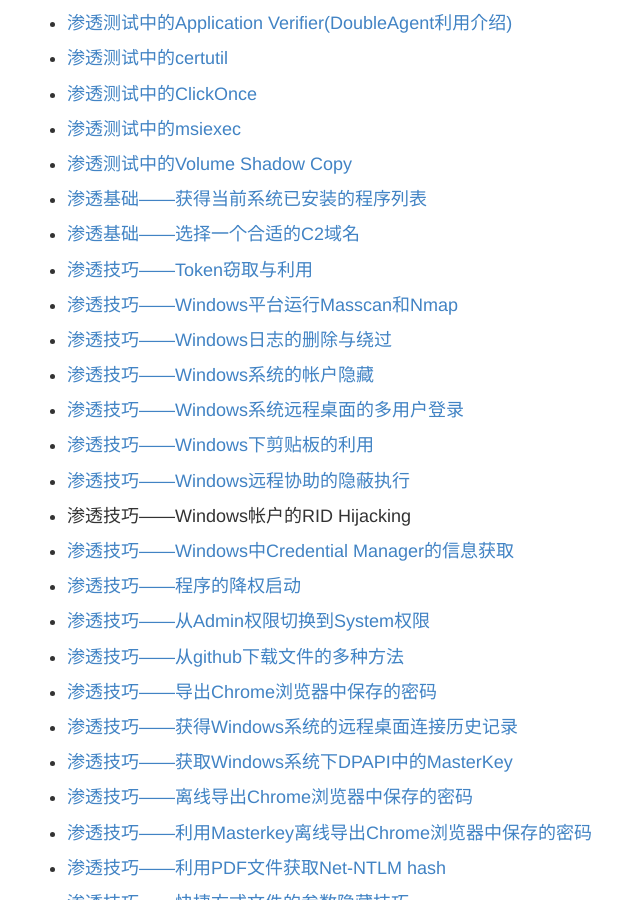
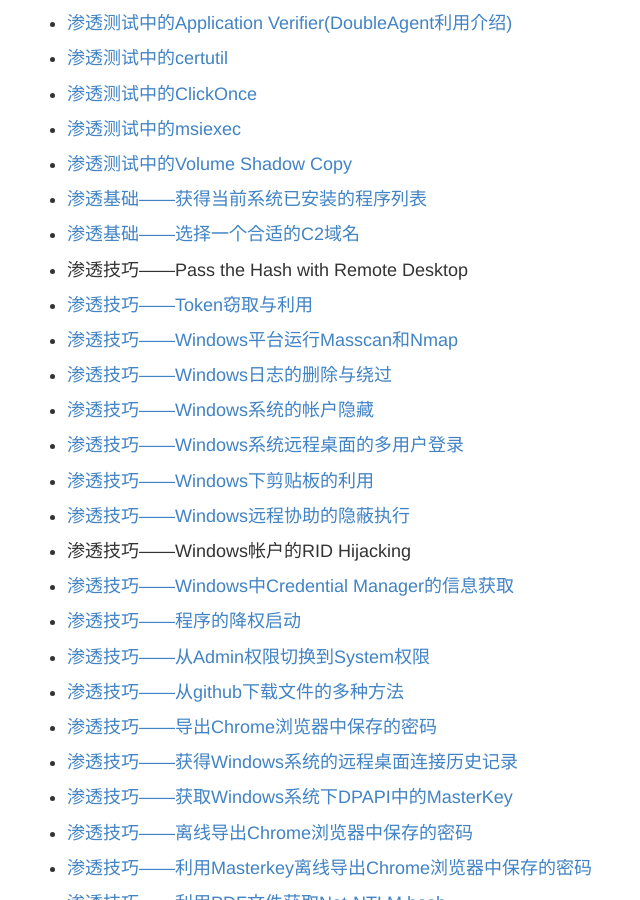
Before and after one commit to 3gstudent/backup-3gstudent.github.io, a Jekyll site: the page built from about.md, in a window 1280 px wide and 900 px high, scrolled down 4783 px. Shown: the whole window, without its empty margins (243-883 px from the left). Built offline with Jekyll 4.4.1, drawn with Linux system fonts in a browser that asks for light colours.

Commit message:
Update about.md

```diff
--- a/about.md
+++ b/about.md
@@ -317,6 +317,9 @@ Github:   [3gstudent](https://github.com/3gstudent)
  [渗透基础——选择一个合适的C2域名](https://3gstudent.github.io/3gstudent.github.io/%E6%B8%97%E9%80%8F%E5%9F%BA%E7%A1%80-%E9%80%89%E6%8B%A9%E4%B8%80%E4%B8%AA%E5%90%88%E9%80%82%E7%9A%84C2%E5%9F%9F%E5%90%8D/)
 
 -
+ 渗透技巧——Pass the Hash with Remote Desktop
+
+-
  [渗透技巧——Token窃取与利用](https://3gstudent.github.io/3gstudent.github.io/%E6%B8%97%E9%80%8F%E6%8A%80%E5%B7%A7-Token%E7%AA%83%E5%8F%96%E4%B8%8E%E5%88%A9%E7%94%A8/)
 
 -
```
